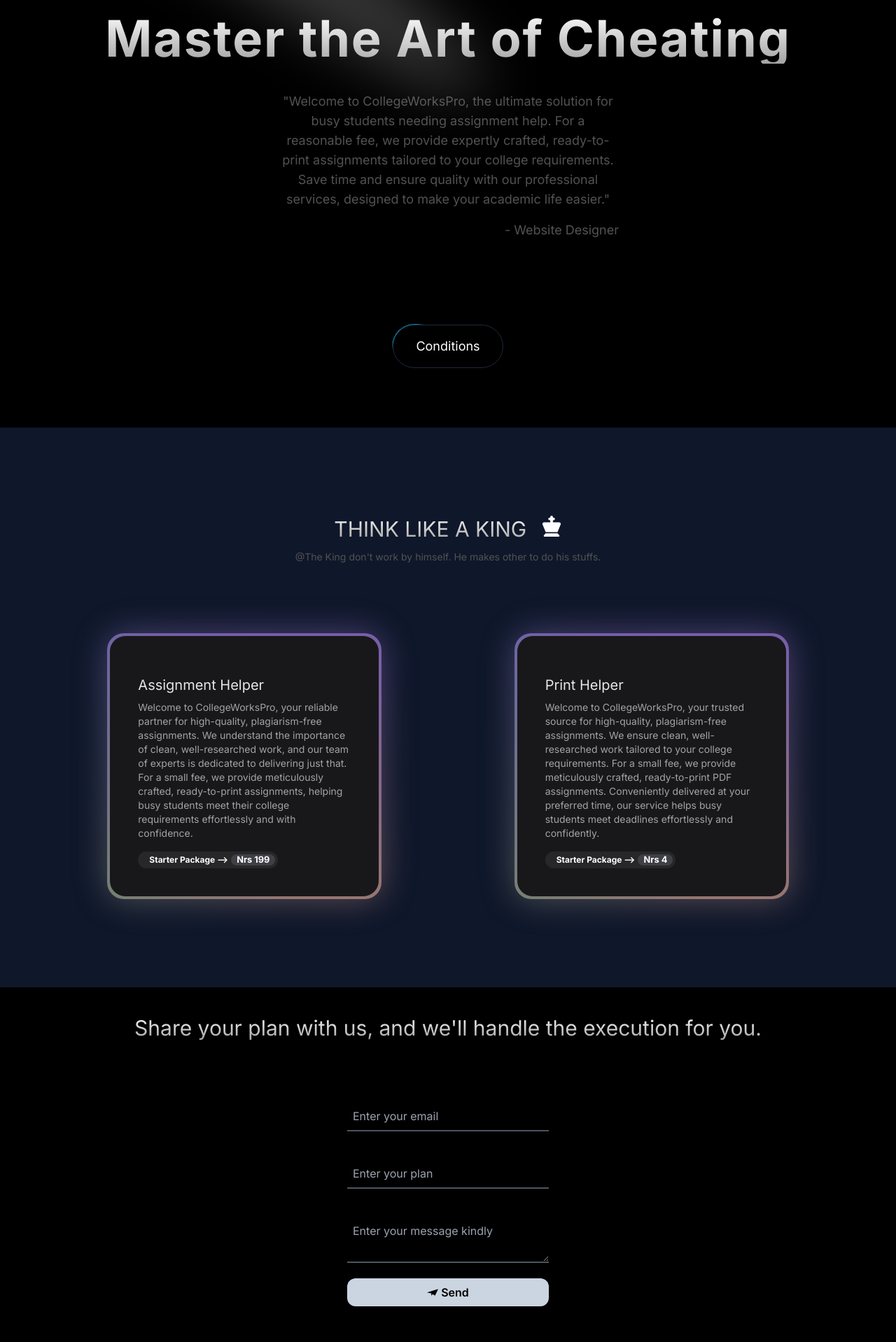
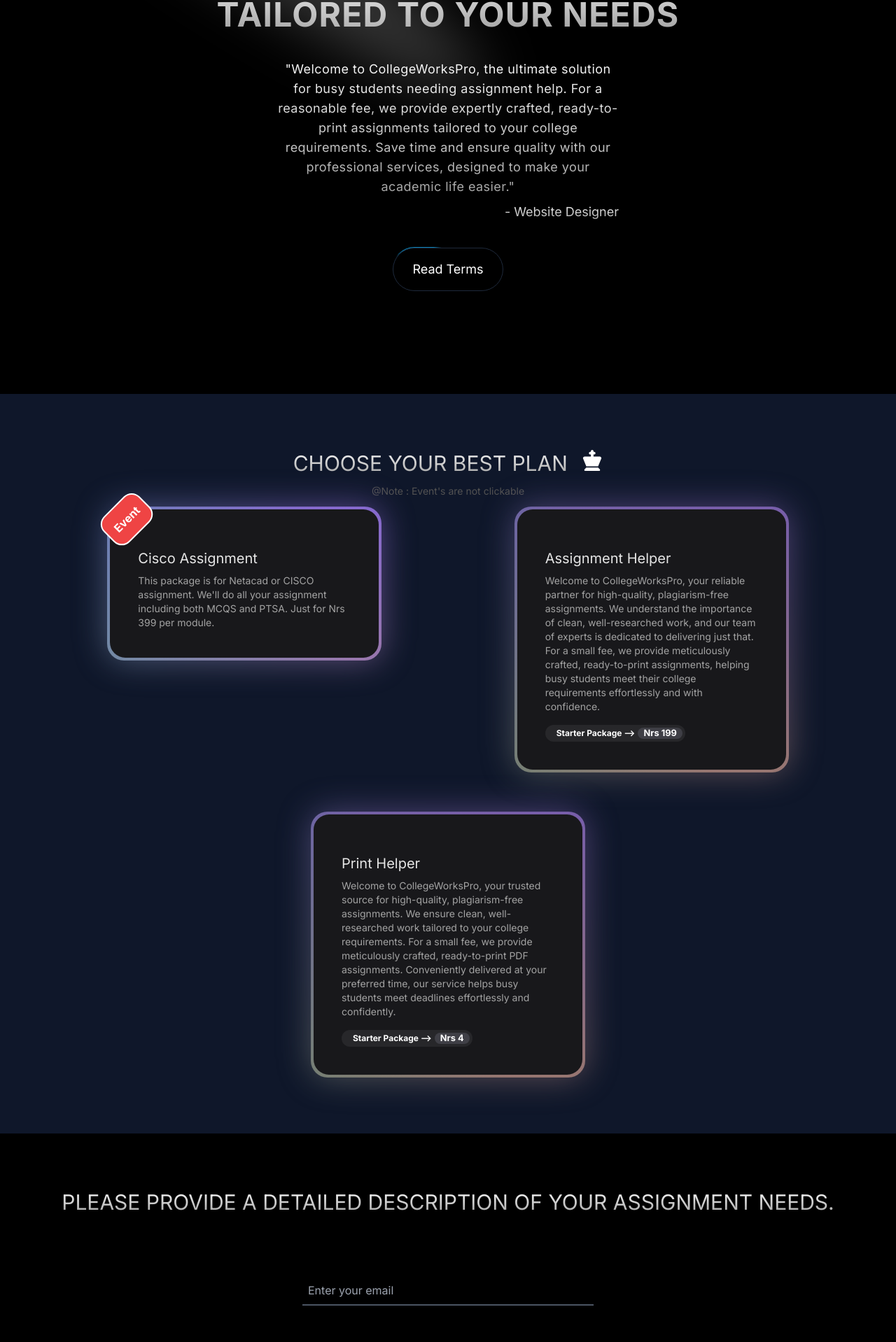
Before and after one commit to sauravpandey538/collegeworkspro, a Next.js app: page / in a window 1280 px wide. Shown: the part 237-2155 px from the top of the page at 70% size. Built offline with nearby package versions, Linux system fonts and the light colour scheme.

Commit message:
ready to deploy

```diff
--- a/src/app/confidential/page.tsx
+++ b/src/app/confidential/page.tsx
@@ -2,56 +2,60 @@
 import Link from 'next/link';
 import React from 'react';
 
- const dataApi = [
+const dataApi = [
   {
     "id": 1,
-    "message": "The student has requested that the economics assignment be completely free of any plagiarism and properly cited."
+    "message": "Please ensure that the details you provide are valid."
   },
   {
     "id": 2,
-    "message": "Please make sure that the final draft of the literature review is submitted before the end of this week to meet the deadline."
+    "message": "We prioritize your privacy."
   },
   {
     "id": 3,
-    "message": "All personal information of our clients should remain confidential and must not be shared with any third parties."
+    "message": "The student has requested that the assignment be free of plagiarism and properly cited."
   },
+
   {
     "id": 4,
-    "message": "The client has specified that the psychology paper needs to be formatted in strict APA style with all necessary citations."
+    "message": "Payment must be completed first, and payment proof should be retained by both parties."
   },
   {
     "id": 5,
-    "message": "We are offering a special discount for students who submit multiple assignments at once during this promotional period."
+    "message": "All payment procedures will be explained via email."
   },
   {
     "id": 6,
-    "message": "There is an urgent request for a computer science project that must be completed within the next 48 hours due to a tight deadline."
+    "message": "We are offering a special discount for the first three lucky students."
   },
   {
     "id": 7,
-    "message": "Payment has been successfully processed for the biology assignment, and the receipt has been emailed to the client."
+    "message": "If you apply for the lucky student offer, you will receive an email if you are chosen."
   },
   {
     "id": 8,
-    "message": "The student has asked for a comprehensive revision of their essay to improve the quality and meet the instructor's feedback."
+    "message": "We will notify you of the time required to complete your assignment via email."
   },
   {
     "id": 9,
-    "message": "Confidential feedback has been provided for the marketing assignment, highlighting the strengths and areas for improvement."
+    "message": "A confirmation PDF will be sent to you before the actual submission of your assignment."
+
   },
   {
     "id": 10,
-    "message": "Please ensure that the assignment meets all the criteria outlined in the rubric provided by the instructor to avoid any deductions."
+    "message": "We can upload the PDF to your SchoolWorksPro account if you prefer."
+
   },
   {
     "id": 11,
-    "message": "The client has requested to receive weekly progress updates on their research paper to stay informed about the development."
+    "message": "You can request a refund if you are completely dissatisfied with our service."
   },
   {
     "id": 12,
-    "message": "It is important to confirm the assignment topic with the student before proceeding to ensure that all requirements are met."
+    "message": "We are not scammers. Let's make this website useful for all students."
   }
-]
+];
+
 
 
 
@@ -62,7 +66,7 @@
 
 const Confidential: React.FC<ComponentNameProps> = ({  }) => {
   return (
-    <div className=' flex justify-center items-center flex-col text-white min-h-screen gap-10 pt-32 px-10'>
+    <div className=' flex justify-center items-center flex-col text-white min-h-screen gap-10 py-32 px-10'>
       <h1 className='bg-clip-text text-transparent bg-gradient-to-b from-neutral-50 to-neutral-400 text-xl md:text-3xl border-gray   '>
       Credentials
 </h1>
@@ -71,7 +75,7 @@
           dataApi.map((text)=>
           <p
           key={text.id}
-          className=' text-neutral-600'
+          className=' text-neutral-400'
           > {text.id}. {" "}{text.message}</p>)
         }
       </div>
--- a/src/app/page.tsx
+++ b/src/app/page.tsx
@@ -5,7 +5,7 @@
 
 export default function Home() {
   return (
-    <main className="flex min-h-screen flex-col items-center justify-center sm:p-12 overflow-x-hidden ">
+    <main className="flex min-h-screen flex-col items-center justify-center  overflow-x-hidden ">
 
      <HeroSection/>
      <FeaturedCourse/>
--- a/src/components/featuredCourse.tsx
+++ b/src/components/featuredCourse.tsx
@@ -11,41 +11,52 @@
 const services = [
   {
     "id": 1,
-      "name": "Assignment Helper",
-      "url":"assignmentHelper",
-      'initialCost' : 199,
-      "about" : 'Welcome to CollegeWorksPro, your reliable partner for high-quality, plagiarism-free assignments. We understand the importance of clean, well-researched work, and our team of experts is dedicated to delivering just that. For a small fee, we provide meticulously crafted, ready-to-print assignments, helping busy students meet their college requirements effortlessly and with confidence.'
+    "name": "Cisco Assignment",
+    "url": "ciscoAssignment",
+
+    "initialCost": 399,
+    "about": " This package is for Netacad or CISCO assignment. We'll do all your assignment including both MCQS and PTSA. Just for Nrs 399 per module."
+
   },
   {
     "id": 2,
+    "name": "Assignment Helper",
+    "url": "assignmentHelper",
+    'initialCost': 199,
+    "about": 'Welcome to CollegeWorksPro, your reliable partner for high-quality, plagiarism-free assignments. We understand the importance of clean, well-researched work, and our team of experts is dedicated to delivering just that. For a small fee, we provide meticulously crafted, ready-to-print assignments, helping busy students meet their college requirements effortlessly and with confidence.'
+  },
+  {
+    "id": 3,
     "name": "Print Helper",
-      "url":"printHelper",
+    "url": "printHelper",
 
-      "initialCost" : 4,
-      "about":"Welcome to CollegeWorksPro, your trusted source for high-quality, plagiarism-free assignments. We ensure clean, well-researched work tailored to your college requirements. For a small fee, we provide meticulously crafted, ready-to-print PDF assignments. Conveniently delivered at your preferred time, our service helps busy students meet deadlines effortlessly and confidently."
+    "initialCost": 4,
+    "about": "Welcome to CollegeWorksPro, your trusted source for high-quality, plagiarism-free assignments. We ensure clean, well-researched work tailored to your college requirements. For a small fee, we provide meticulously crafted, ready-to-print PDF assignments. Conveniently delivered at your preferred time, our service helps busy students meet deadlines effortlessly and confidently."
 
-    }
+  },
+
 ]
 
-const FeaturedCourse: React.FC<ComponentNameProps> = ({  }) => {
+const FeaturedCourse: React.FC<ComponentNameProps> = ({ }) => {
   return (
-    <div className=' min-h-screen bg-slate-900 flex flex-col w-screen  justify-evenly items-center overflow-hidden py-10'  >
+    <div className=' min-h-screen bg-slate-900 flex flex-col w-screen  justify-evenly items-center overflow-hidden py-20'  >
       <div className='flex flex-col w-full text-center'>
         <h1 className='bg-clip-text text-transparent bg-gradient-to-b from-neutral-50 to-neutral-400 text-xl md:text-3xl   '>
-          THINK LIKE A KING <span className='inline-flex text-white items-center pl-3'><FaChessKing/> </span>
+          CHOOSE YOUR BEST PLAN <span className='inline-flex text-white items-center pl-3'><FaChessKing /> </span>
         </h1>
         <p className="text-sm text-neutral-600  py-3">
-  @The King don't work by himself. He makes other to do his stuffs.
+          @Note : Event's are not clickable
         </p>
       </div>
 
       <div className=' flex justify-evenly w-full flex-wrap px-5 gap-14'>
 
         {
-services.map((service)=>
-<Link href={`/${service.url}`}key={service.id}>
+          services.map((service) => {
+            const content =
 
-<BackgroundGradient className="rounded-[22px] max-w-sm p-4 sm:p-10  bg-zinc-900" >
+              <BackgroundGradient
+                className=" relative rounded-[22px] max-w-sm p-4 sm:p-10  bg-zinc-900 " >
 
                 <p className="text-base sm:text-xl  mt-4 mb-2 text-neutral-200">
                   {service.name}
@@ -54,15 +65,36 @@
                 <p className="text-sm  text-neutral-400">
                   {service.about}
                 </p>
+                {service.id !== 1 &&
+
                   <button className="rounded-full pl-4 pr-1 py-1 text-white flex items-center space-x-1  mt-4 text-xs font-bold bg-zinc-800">
                     <span>Starter Package --{">"} </span>
                     <span className="bg-zinc-700 rounded-full text-[0.8rem] px-2 py-0 text-white">
                       Nrs {service.initialCost}
                     </span>
                   </button>
+                }
+                {service.id === 1 &&
+                  <p className='absolute w-fit bg-red-500 -top-3 -left-3 p-3 rounded-2xl transform -rotate-45 font-bold border-white border-2'>
+                    Event
+                  </p>
+                }
 
               </BackgroundGradient>
+
+            return <div key={service.id}>
+              {
+                service.id > 1 ?
+                  <Link href={`/${service.url}`}
+                  >
+                    {content}
                   </Link>
+                  : content
+              }
+            </div>
+
+          }
+
           )
         }
 
--- a/src/components/ui/footer.tsx
+++ b/src/components/ui/footer.tsx
@@ -90,15 +90,11 @@
   };
 
   return (
-    <div className='max-h-svh w-full bg-black flex flex-col flex-wrap justify-center items-center pt-10'>
+    <div className='max-h-svh w-full bg-black flex flex-col flex-wrap justify-center items-center py-20'>
         <h1 className='bg-clip-text text-transparent bg-gradient-to-b from-neutral-50 to-neutral-400 text-xl md:text-3xl text-center items-center px-6'>
-    Share your plan with us, and we'll handle the execution for you.
-    {/* <span className='inline-flex items-center pl-2'>
-
-      <BiSolidHappyAlt className='text-gray-200 text-2xl md:text-5xl md:pt-4' />
-    </span> */}
+        PLEASE PROVIDE A DETAILED DESCRIPTION OF YOUR ASSIGNMENT NEEDS.
   </h1>
-      <div className='flex flex-col justify-center sm:gap-6 max-w-96 w-full p-12'>
+      <div className='flex flex-col justify-center sm:gap-6 max-w-lg w-full p-12'>
 
         <form onSubmit={handleFormClick} className='w-full'>
           <input
@@ -123,7 +119,7 @@
             value={form.description}
             name='description'
             onChange={handleChange}
-            placeholder='Enter your message kindly'
+            placeholder='Enter your description kindly'
             className='border-gray-600 border-b-2 bg-black p-2 max-h-96 w-full mt-10 focus:outline-none'
           ></textarea>
           {error.description && <p className='text-red-500 text-sm'>{error.description}</p>}
--- a/src/components/ui/heroSection.tsx
+++ b/src/components/ui/heroSection.tsx
@@ -15,10 +15,10 @@
   const [open,setOpen] = useState(true)
   return (
 
-    <div className='relative flex flex-col justify-evenly items-center  h-screen  w-full text-center overflow-hidden'>
+    <div className='relative flex flex-col justify-center items-center  h-screen  w-full text-center overflow-hidden '>
       <MySimpleBtn  LeftIcon={open ? BsFillLightbulbOffFill : FaRegLightbulb} onClick={()=> setOpen(!open)} className='fixed top-20 left-0 z-50 text-black rounded-full'/>
       {open &&   <Spotlight
-        className=" fixed -top-40 left-0 md:left-60 md:-top-20"
+        className=" fixed -top-24 left-0 md:left-60 md:-top-20"
         fill="white"
       /> }
 
@@ -26,17 +26,19 @@
 <div
    >
  <h1
-    className=' text-4xl md:text-7xl font-bold  tracking-wide  my-10  bg-clip-text text-transparent
-    bg-gradient-to-b from-neutral-50 to-neutral-400
+    className=' text-4xl md:text-5xl font-bold  tracking-wide  my-10  bg-clip-text text-transparent
+    bg-gradient-to-b from-neutral-50 to-neutral-400 max-w-4xl w-full
     '
-> Master the Art of Cheating  </h1>
+>  EXPERTLY CRAFTED ASSIGNMENTS TAILORED TO YOUR NEEDS  </h1>
 
 
-        <p className='text-neutral-600 mt-4 font-normal text-base md:text-lg max-w-lg mx-auto px-3'>
+        <p className='tracking-wide  mt-10  bg-clip-text text-transparent
+    bg-gradient-to-b from-neutral-50 to-neutral-400  font-normal text-base md:text-lg max-w-lg mx-auto px-3'>
 
         "Welcome to CollegeWorksPro, the ultimate solution for busy students needing assignment help. For a reasonable fee, we provide expertly crafted, ready-to-print assignments tailored to your college requirements. Save time and ensure quality with our professional services, designed to make your academic life easier."
         </p>
-        <p className='text-neutral-600 mt-4 font-normal text-base md:text-lg max-w-lg mx-auto px-3 text-end'>
+        <p className='bg-clip-text text-transparent
+    bg-gradient-to-b from-neutral-50 to-neutral-400   mt-2 font-normal text-base md:text-lg max-w-lg mx-auto px-3 text-end'>
           - Website Designer
 </p>
 
@@ -50,7 +52,7 @@
         borderRadius="10.75rem"
         className="bg-black text-white border-slate-800 text-lg  "
       >
-       Conditions
+       Read Terms
 
       </Button>
       </Link>
--- a/tailwind.config.ts
+++ b/tailwind.config.ts
@@ -34,6 +34,12 @@
           },
         },
       },
+      colors : {
+        decription : 'neutral-400',
+        title : 'neutral-200',
+         bin : 'neutral-600'
+
+      }
     },
   },
   plugins: [addVariablesForColors,],
```
Lines whose indentation alone changed are shown as unchanged.
